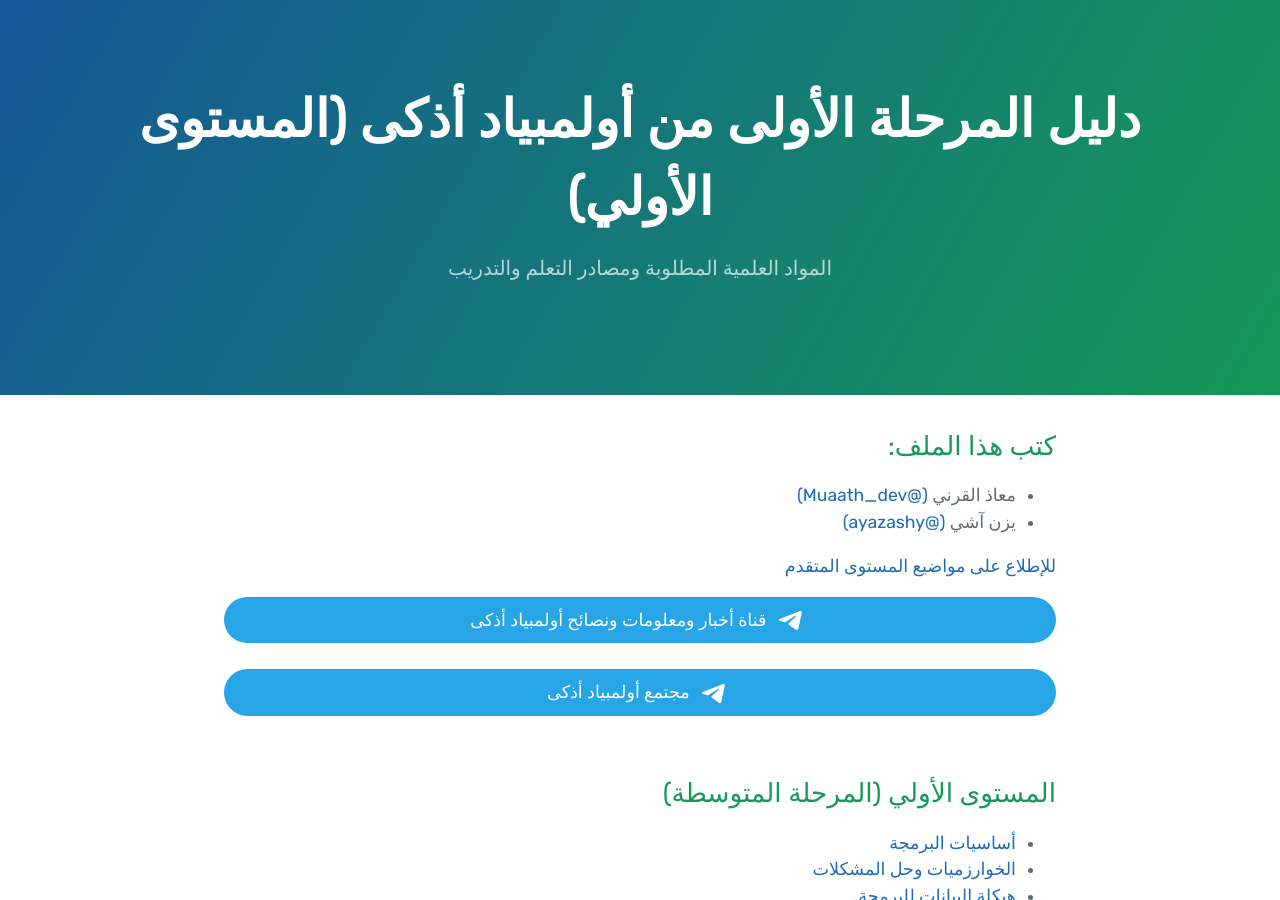
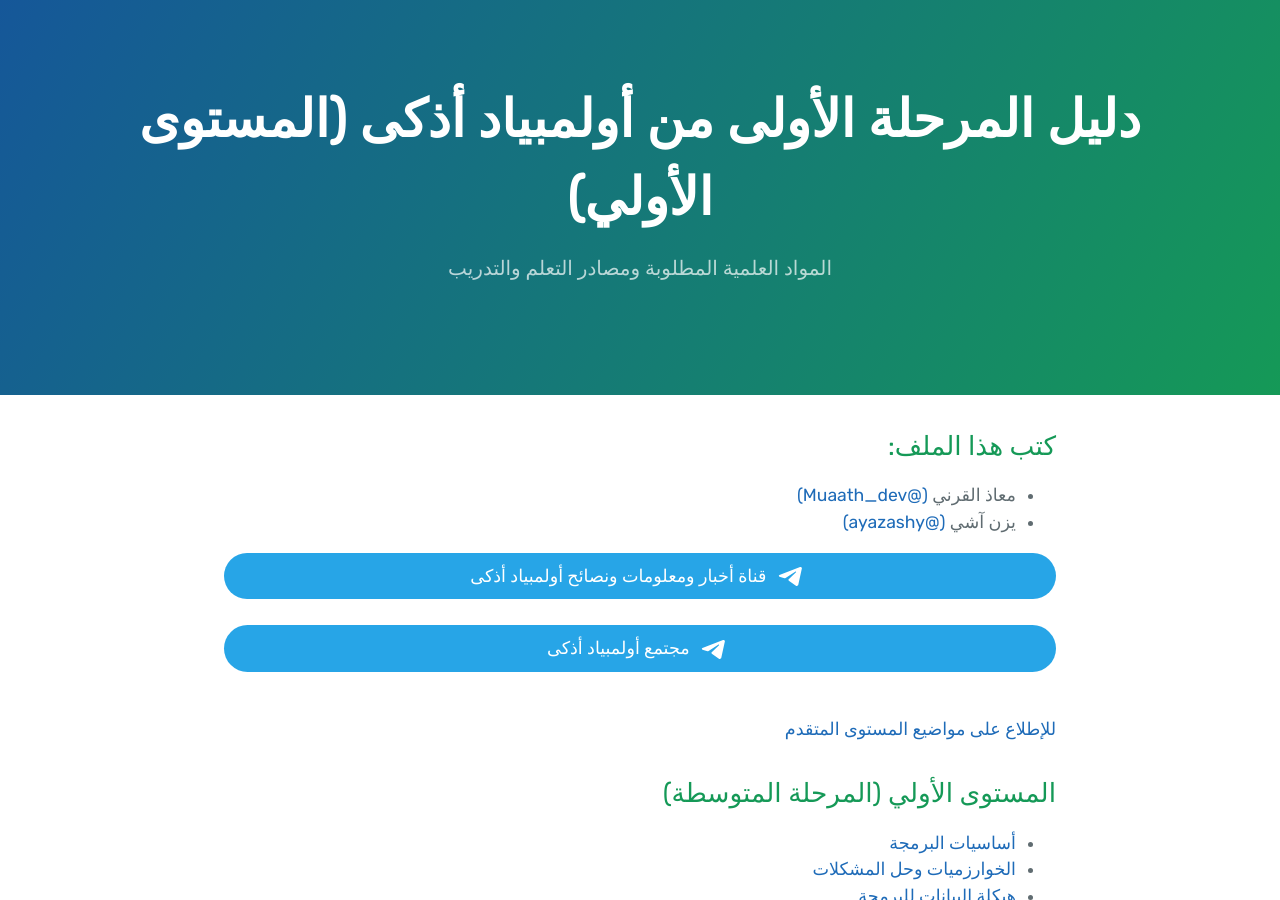
Before and after one commit to Teqaniaat/teqaniaat.github.io, a Jekyll site: the page built from athka/first_exam_topics_junior_ar.md, in a window 1280 px wide and 900 px high. Built offline with Jekyll 4.4.1, drawn with Linux system fonts in a browser that asks for light colours.

```diff
--- a/athka/first_exam_topics_junior_ar.md
+++ b/athka/first_exam_topics_junior_ar.md
@@ -10,9 +10,11 @@ lang: ar
     <li>معاذ القرني <a href="https://twitter.com/Muaath_dev" target="_blank">(@Muaath_dev)</a></li>
     <li>يزن آشي <a href="https://twitter.com/ayazashy" target="_blank">(@ayazashy)</a></li>
 </ul>
-[للإطلاع على مواضيع المستوى المتقدم](https://teqaniaat.github.io/Teqaniaat/athka/first_exam_topics_senior_ar)
+
 
 {% include athka-tgchannel.html %}
+
+[للإطلاع على مواضيع المستوى المتقدم](https://teqaniaat.github.io/Teqaniaat/athka/first_exam_topics_senior_ar)
 
 ## المستوى الأولي (المرحلة المتوسطة)
 - [أساسيات البرمجة](#أساسيات-البرمجة)
```
